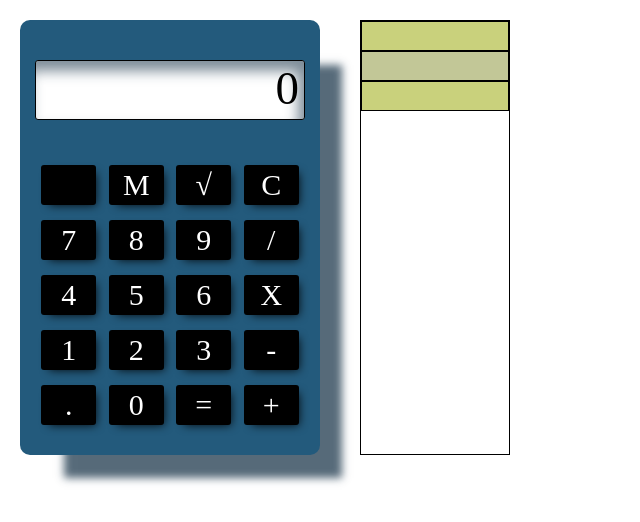
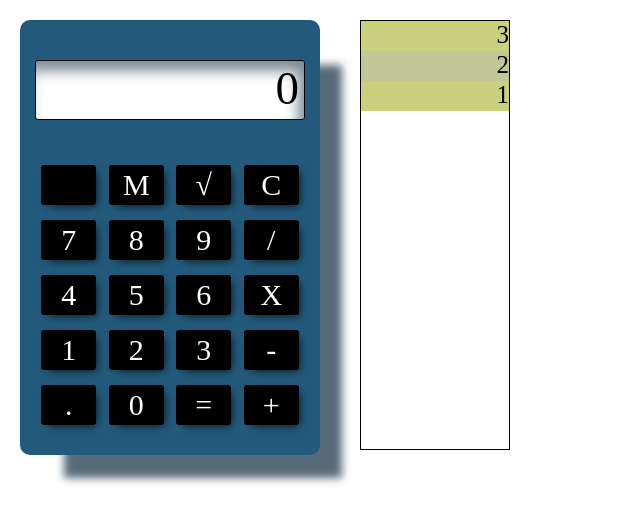
Before and after one commit to Desmond-Fenus/calc, a plain HTML site: page index.html in a window 1280 px wide. Shown: the whole page, without its empty margins (0-640 px from the left). Drawn offline with Linux system fonts and the light colour scheme.

Commit message:
render result story

```diff
--- a/css/main.css
+++ b/css/main.css
@@ -67,13 +67,15 @@ body {
 .result-field {
     border: 1px solid #000;
     width: 150px;
+    height: 430px;
     display: flex;
-    flex-direction: column;
+    flex-direction: column-reverse;
+    justify-content: flex-end;
+    overflow: hidden;
 }
 
 .result-field__row {
     height: 30px;
-    border: 1px solid #000;
     font-size: 25px;
     text-align: end;
 }
--- a/index.html
+++ b/index.html
@@ -50,9 +50,9 @@
             </div>
         </div>
         <div class="result-field">
-            <div class="result-field__row"></div>
-            <div class="result-field__row"></div>
-            <div class="result-field__row"></div>
+            <div class="result-field__row">1</div>
+            <div class="result-field__row">2</div>
+            <div class="result-field__row">3</div>
         </div>
     </div>
 
--- a/js/script.js
+++ b/js/script.js
@@ -12,14 +12,19 @@ let events = {
     reset: document.querySelector('button[reset]'),
 }
 
+let createElemStory = function () {
+
+}
+
 class Calculator {
 
-    firstNumber = "";
+    firstNumber = "0";
     secondNumber = "";
     operation = "";
     maxDur = 10;
     resultStory = [];
     loop = false;
+    memory = "";
 
     inputNumber(value) {
         if (this.operation) {
@@ -31,7 +36,7 @@ class Calculator {
         if (this.loop) return
         if (this.firstNumber.replace(".", "").length >= this.maxDur) return;
         if (value === "." && this.firstNumber.includes(".")) return;
-        this.firstNumber = this.firstNumber + value;
+        this.firstNumber = this.firstNumber.replace("0", "") + value;
 
     }
 
@@ -64,6 +69,8 @@ class Calculator {
         this.operation = "";
         this.loop = true;
 
+
+
     }
 
     render(outputfield) {
@@ -75,7 +82,7 @@ class Calculator {
         this.secondNumber = "";
         this.operation = "";
         this.maxDur = 10;
-        this.resultStory = [];
+        this.loop = false;
     }
 
 }
```
